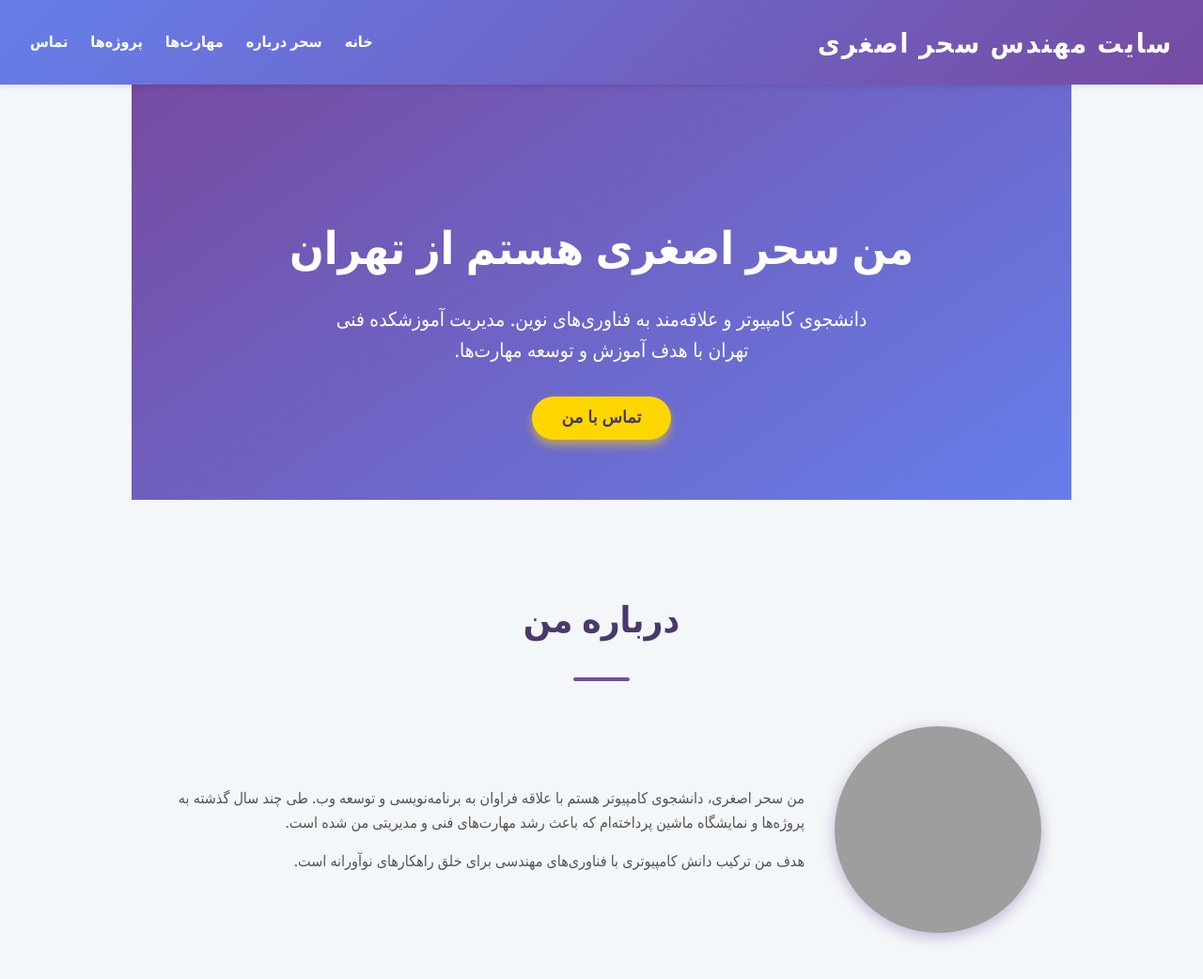
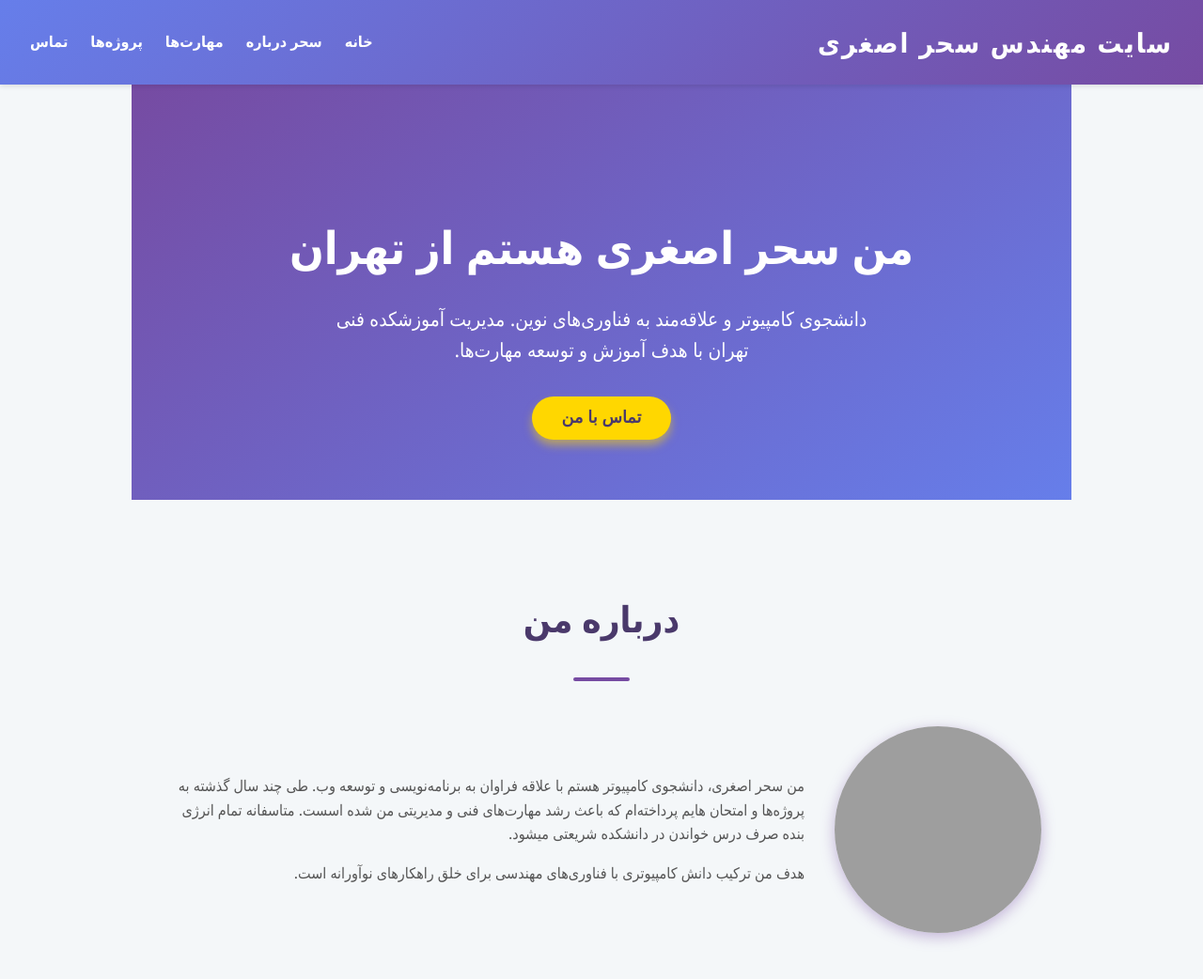
Before and after one commit to SaharAsghari/my-deploy, a plain HTML site: page index.html in a window 1280 px wide. Shown: the top 1042 px of the page at 94% size. Drawn offline with Linux system fonts and the light colour scheme; grey boxes are pictures that could not be loaded.

Commit message:
change about-text

```diff
--- a/index.html
+++ b/index.html
@@ -293,7 +293,7 @@
   <div class="about">
     <img src="https://i.pravatar.cc/220?img=32" alt="عکس پروفایل سحر اصغری" />
     <div class="about-text">
-      <p>من سحر اصغری، دانشجوی کامپیوتر هستم با علاقه فراوان به برنامه‌نویسی و توسعه وب. طی چند سال گذشته به پروژه‌ها و نمایشگاه ماشین پرداخته‌ام که باعث رشد مهارت‌های فنی و مدیریتی من شده است.</p>
+      <p>من سحر اصغری، دانشجوی کامپیوتر هستم با علاقه فراوان به برنامه‌نویسی و توسعه وب. طی چند سال گذشته به پروژه‌ها و امتحان هایم پرداخته‌ام که باعث رشد مهارت‌های فنی و مدیریتی من شده اسست. متاسفانه تمام انرژی بنده صرف درس خواندن در دانشکده شریعتی میشود.</p>
       <p>هدف من ترکیب دانش کامپیوتری با فناوری‌های مهندسی برای خلق راهکارهای نوآورانه است.</p>
     </div>
   </div>
```
